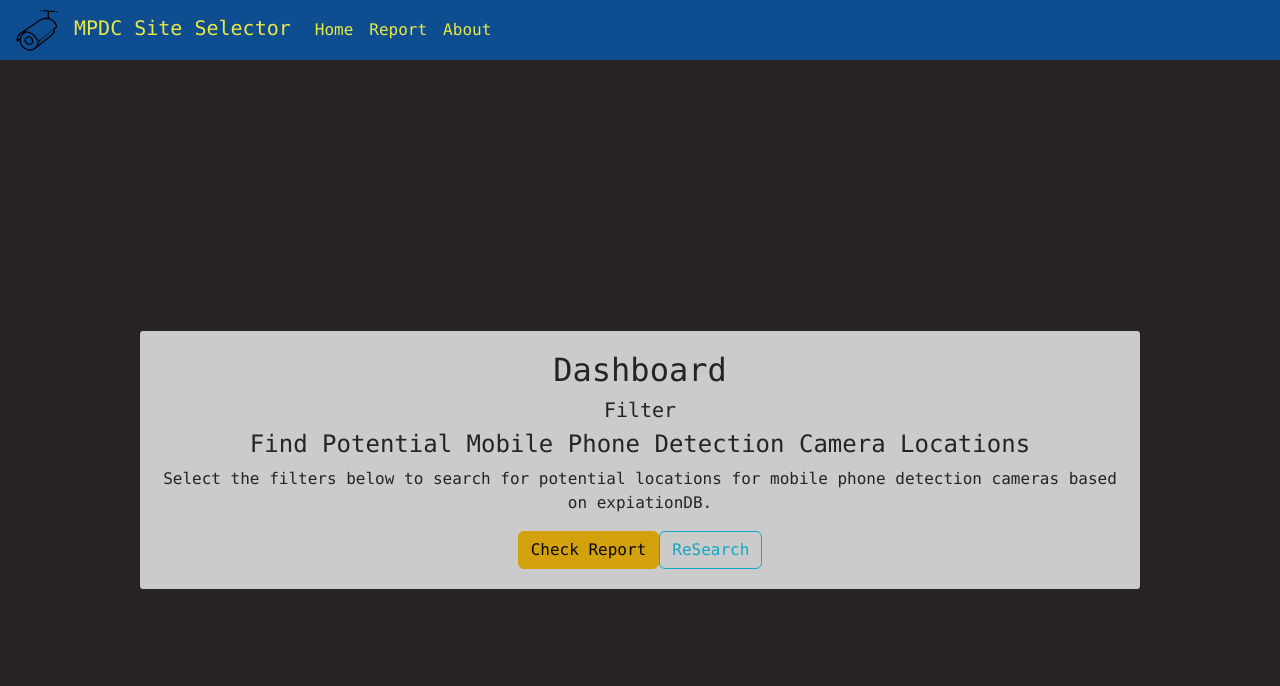
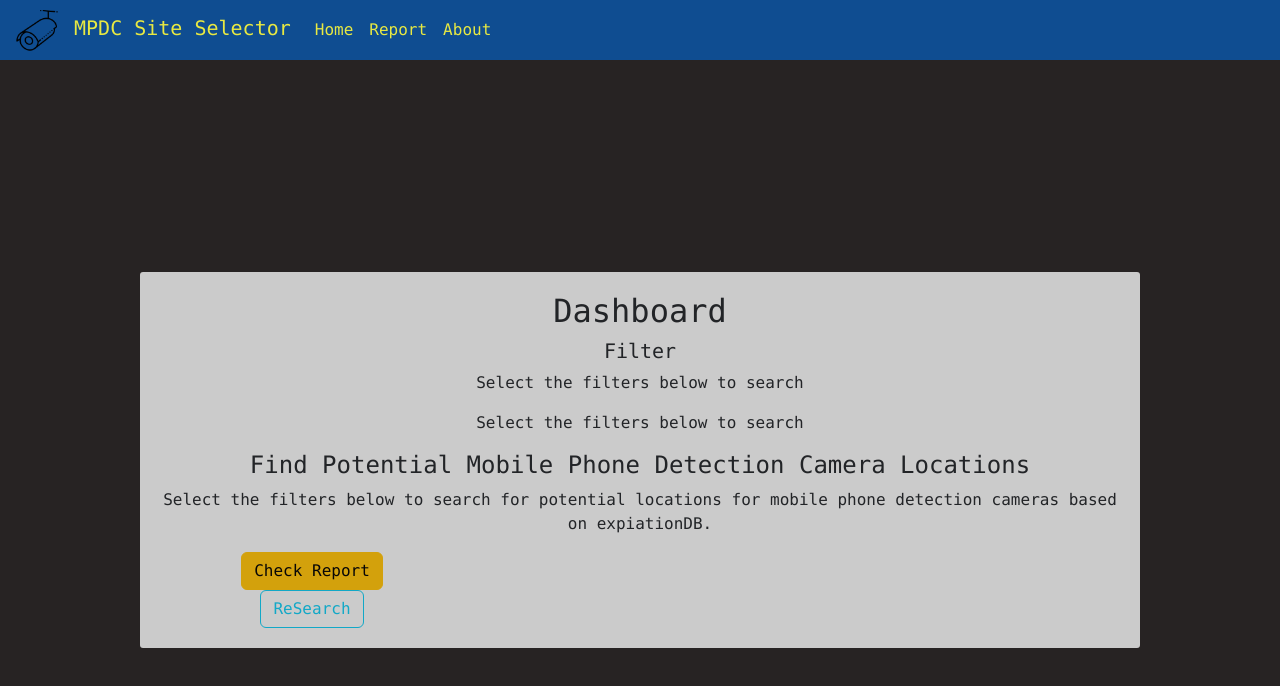
Before and after one commit to zhaqy079/MPDC-Selector, a React (Create React App) app in the folder Assig2/a2reactapp/: page /Dashboard in a window 1280 px wide. Shown: the top 686 px of the page. Built offline with nearby package versions, Linux system fonts and the light colour scheme.

Commit message:
Update the dashboard header layout

```diff
--- a/Assig2/a2reactapp/src/components/Dashboard.js
+++ b/Assig2/a2reactapp/src/components/Dashboard.js
@@ -7,19 +7,34 @@ function Dashboard() {
     const username = localStorage.getItem('username');
     return (
         <div className="dashboard" >
-            <h2>Dashboard</h2>
+            <div className="dashboard-header">
+                <h2>Dashboard </h2>
                 {username && <p>Welcome, {username}!</p>}
+
+            </div>
+            <div className="dashboard-content">
                 <div className="filter-area">
                     <h5>Filter</h5>
+                    <p>Select the filters below to search </p>
+                    <p>Select the filters below to search </p>
                 </div>
                 <div className="search-results">
                     {/* Add search results content, will implement at part B's tasks' */}
                     <h4>Find Potential Mobile Phone Detection Camera Locations</h4>
                     <p>Select the filters below to search for potential locations for mobile phone detection cameras based on expiationDB.</p>
+                    <div className="row">
+                        <div className="col-4">
                     <Link to="/Report">
                         <button type="button" className="btn btn-warning">Check Report</button>
                             </Link>
+                        </div>
+                    </div>
+                    <div className="row">
+                        <div className="col-4">
                             <button type="button" className="btn btn-outline-info">ReSearch</button>
+                        </div>
+                    </div>
+                 </div>
             </div>
         </div>
     );
```
Lines whose indentation alone changed are shown as unchanged.
